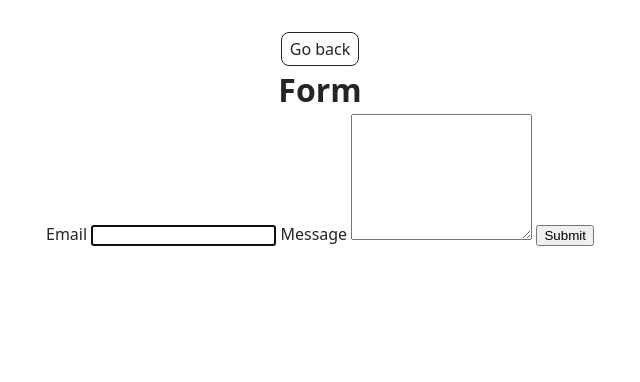
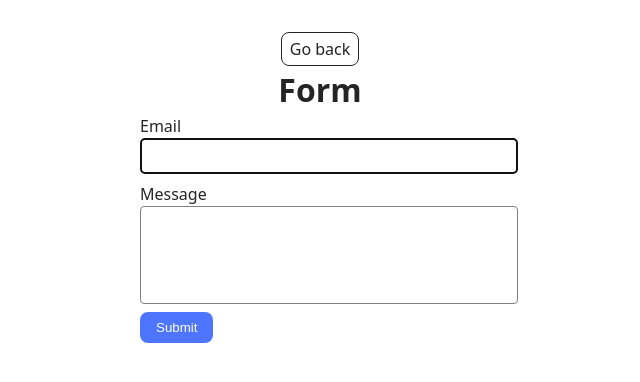
Before and after one commit to Yura-Chek/goit-js-hw-09, a website built with Vite: page src/2-form.html in a window 1280 px wide. Shown: the whole page, without its empty margins (320-960 px from the left). Built offline with nearby package versions, Linux system fonts and the light colour scheme.

Commit message:
css for task 2

```diff
--- /dev/null
+++ b/src/css/form.css
@@ -0,0 +1,43 @@
+.feedback-form {
+  display: flex;
+  flex-direction: column;
+  gap: 8px;
+  max-width: 360px;
+  margin: 0 auto;
+}
+
+input,
+textarea {
+  width: 100%;
+  padding: 8px;
+  border: 1px solid #808080;
+  border-radius: 4px;
+  font-size: 16px;
+}
+
+textarea {
+  height: 80px;
+  resize: none;
+}
+
+label {
+  display: flex;
+  flex-direction: column;
+  align-items: flex-start;
+}
+
+button {
+  border-radius: 8px;
+  border: none;
+  padding: 8px 16px;
+
+  width: auto;
+  max-width: fit-content;
+
+  color: #fff;
+  background-color: #4e75ff;
+}
+
+button:hover {
+  background-color: #6c8cff;
+}
--- a/src/css/styles.css
+++ b/src/css/styles.css
@@ -19,3 +19,4 @@
 
 /* my added styles */
 @import url('./gallery.css');
+@import url('./form.css');
```
